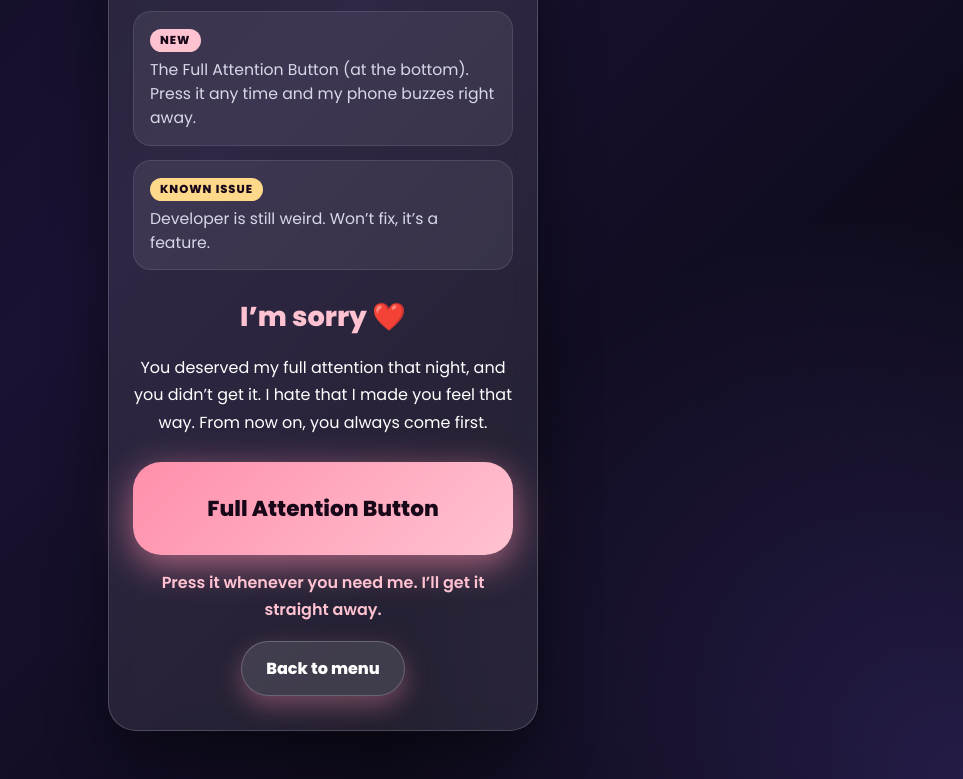
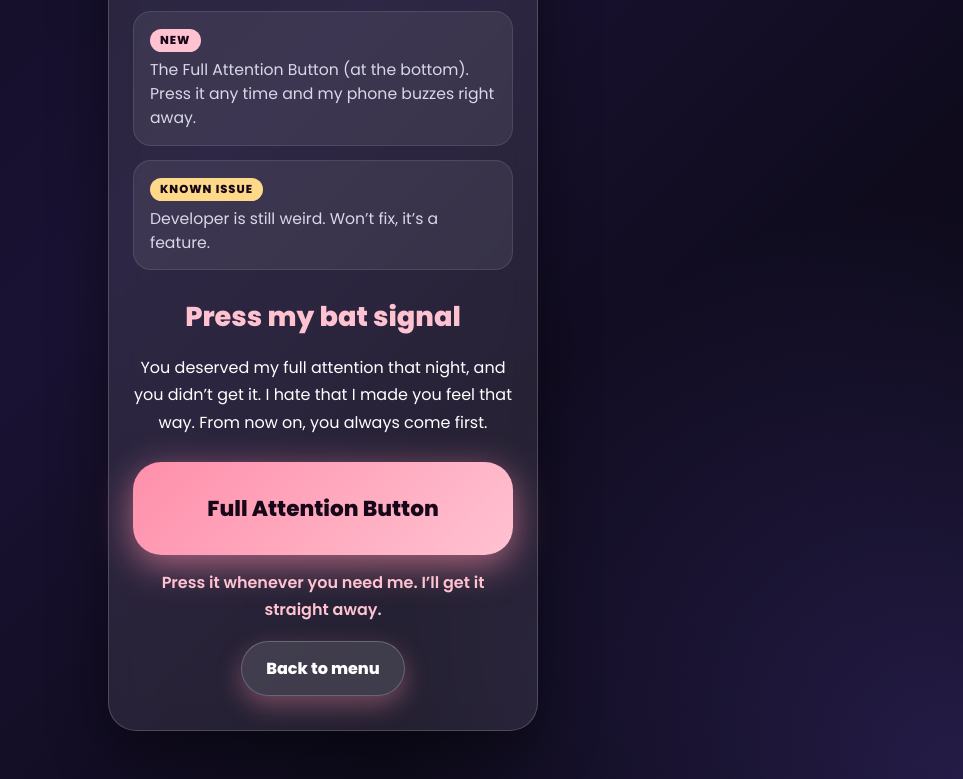
Before and after one commit to 0fq80/l234434546567-site, a plain HTML site: page patch-notes.html in a window 1280 px wide. Shown: the part 677-1456 px from the top of the page, without its empty margins (317-1280 px from the left). Drawn offline with Linux system fonts and the light colour scheme.

Commit message:
Change apology heading to 'Press my bat signal'
Co-Authored-By: Claude Opus 5.5 <noreply@anthropic.com>
Claude-Session: https://claude.ai/code/session_013gpyNHjmYvQGF1DTnSra96

```diff
--- a/patch-notes.html
+++ b/patch-notes.html
@@ -120,7 +120,7 @@
         </div>
 
         <div class="apology">
-          <h2>I’m sorry ❤️</h2>
+          <h2>Press my bat signal</h2>
           <p>
             You deserved my full attention that night, and you didn’t get it.
             I hate that I made you feel that way. From now on, you always come first.
```
